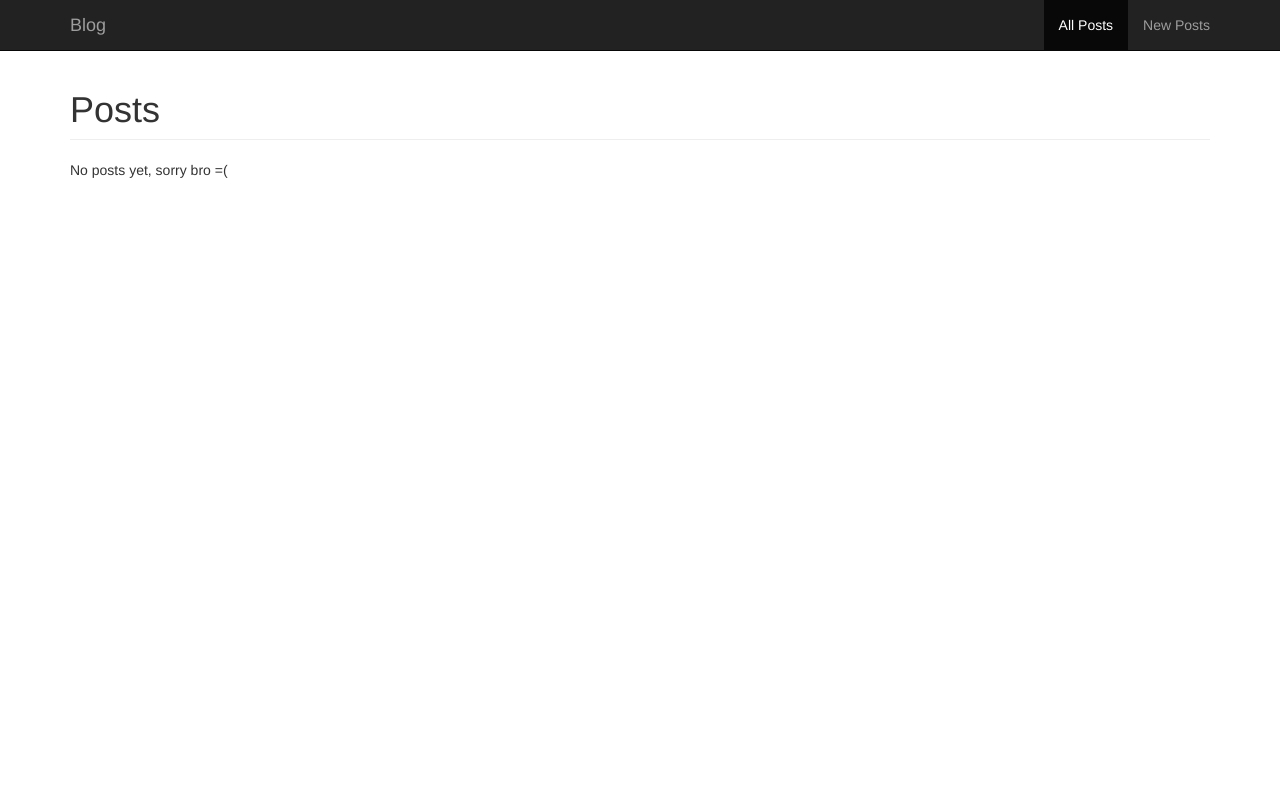
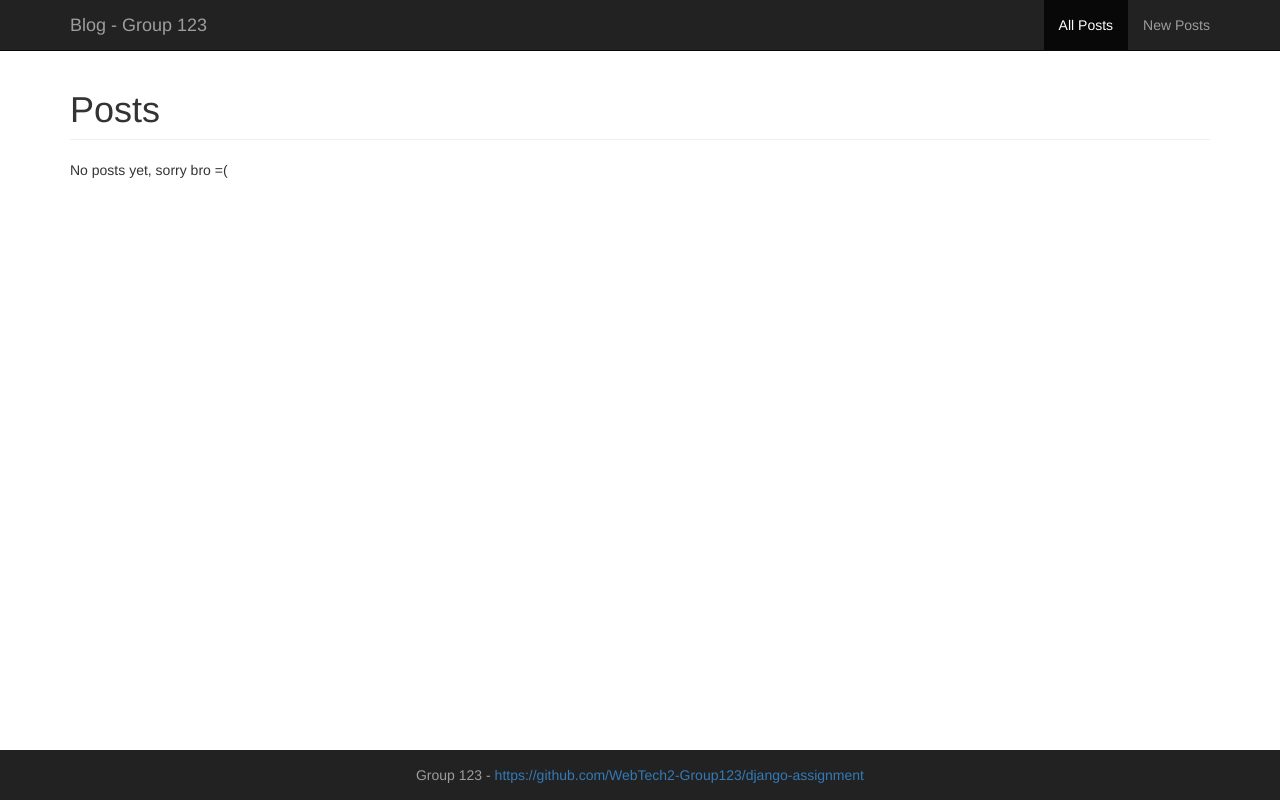
Before and after one commit to WebTech2-Group123/django-assignment, a Django app: page /posts/ in a window 1280 px wide. Run offline with Django 3.2, Linux system fonts and the light colour scheme; data that the repository does not hold is empty; some libraries are stand-ins or nearby versions.

Commit message:
Style post app

```diff
--- a/blog/static/css/style.css
+++ b/blog/static/css/style.css
@@ -1,3 +1,7 @@
+html, body {
+    height: 100%;
+}
+
 body {
     padding-top: 50px;
 }
@@ -5,3 +9,24 @@ body {
 form {
     margin-top: 30px;
 }
+
+#wrap {
+    min-height: 100%;
+}
+
+#main {
+    overflow: auto;
+    padding-bottom: 50px;
+}
+
+.footer {
+    background-color: #222;
+    color: #9d9d9d;
+    text-align: center;
+    padding: 15px;
+
+    position: relative;
+    height: 50px;
+    margin-top: -50px;
+    clear: both;
+}
--- a/blog/templates/base.html
+++ b/blog/templates/base.html
@@ -32,7 +32,7 @@
                 <span class="icon-bar"></span>
                 <span class="icon-bar"></span>
             </button>
-            <a class="navbar-brand" href="{% url 'posts:index' %}">Blog</a>
+            <a class="navbar-brand" href="{% url 'posts:index' %}">Blog - Group 123</a>
         </div>
         <div class="collapse navbar-collapse">
             <ul class="nav navbar-nav navbar-right">
@@ -50,7 +50,8 @@
     </div>
 </nav>
 
-<div class="container">
+<div id="wrap">
+    <section id="main" class="container">
 
         <h1 class="page-header">
             {% block header %}
@@ -61,7 +62,18 @@
         {% block content %}
         {% endblock %}
 
+    </section>
 </div>
+
+<footer class="footer">
+    <div class="container">
+        <p>Group 123 -
+            <a href="https://github.com/WebTech2-Group123/django-assignment" target="_blank">
+                https://github.com/WebTech2-Group123/django-assignment
+            </a>
+        </p>
+    </div>
+</footer>
 
 <script src="{% static "js/jquery-2.1.4.min.js" %}"></script>
 <script src="{% static "js/bootstrap.min.js" %}"></script>
```
Also changed, not shown: blog/blog/settings.py (+7 -0 lines), blog/posts/templates/posts/new.html (line endings or trailing spaces). Lines whose indentation alone changed are shown as unchanged.
